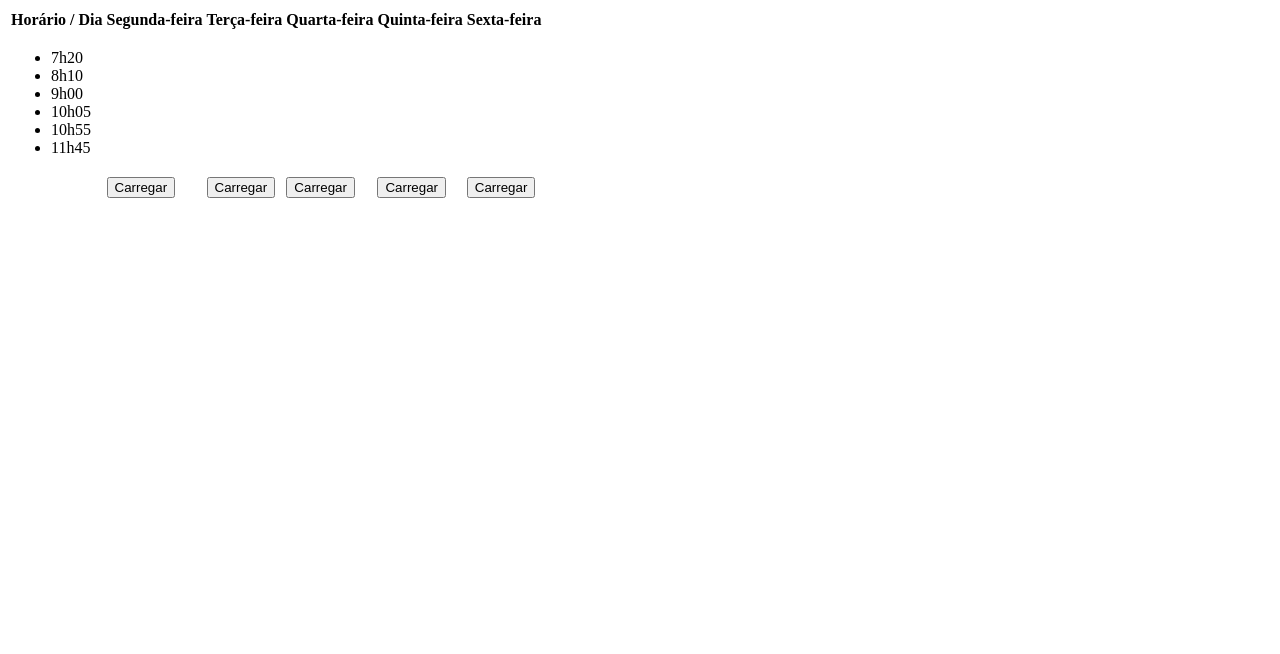
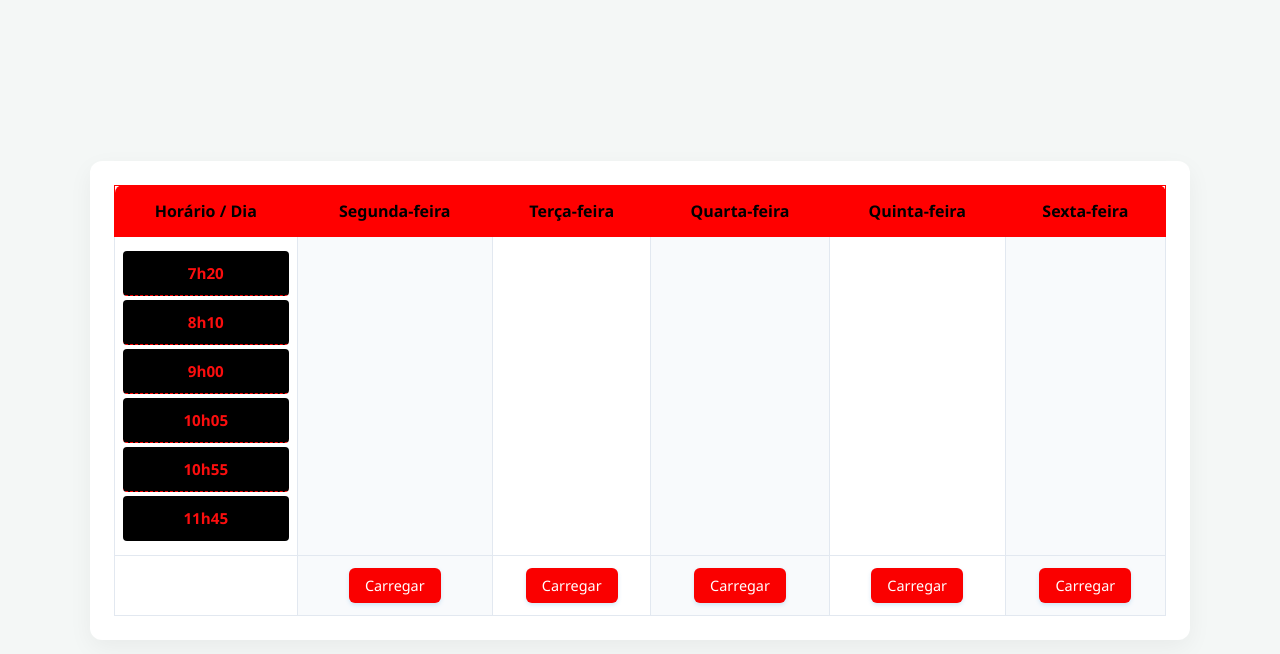
Before and after one commit to RUFFLES0107/BACK-END_api_aulas, a website: page index.html in a window 1280 px wide. Drawn offline with Linux system fonts and the light colour scheme.

Commit message:
Add files via upload

```diff
--- a/aulas.json
+++ b/aulas.json
@@ -129,7 +129,7 @@
     "Dia": "Quinta",
     "Ordem": "1° Aula",
     "Professor": "Rosa",
-    "materia": "Inovação Tecnológica e Empreendedorismo",
+    "materia": "Inovação Tec. Empreen.",
     "id": 19
   },
   {
@@ -171,14 +171,14 @@
     "Dia": "Sexta",
     "Ordem": "1° Aula",
     "Professor": "Rosa",
-    "materia": "Inovação Tecnológica e Empreendedorismo",
+    "materia": "Inovação Tec. Empreen.",
     "id": 25
   },
   {
     "Dia": "Sexta",
     "Ordem": "2° Aula",
     "Professor": "Rosa",
-    "materia": "Inovação Tecnológica e Empreendedorismo",
+    "materia": "Inovação Tec. Empreen.",
     "id": 26
   },
   {
--- a/index.html
+++ b/index.html
@@ -3,6 +3,7 @@
 <head>
     <meta charset="UTF-8">
     <meta name="viewport" content="width=device-width, initial-scale=1.0">
+    <link rel="stylesheet" href="style.css">
     <title>Horários Kennedy</title>
 </head>
 <body>
--- /dev/null
+++ b/style.css
@@ -0,0 +1,140 @@
+/* ==========================================================================
+   CONFIGURAÇÕES GERAIS E RESET
+   ========================================================================== */
+   * {
+    margin: 0;
+    padding: 0;
+    box-sizing: border-box;
+    font-family: 'Segoe UI', Tahoma, Geneva, Verdana, sans-serif;
+}
+
+body {
+    background-color: #f4f7f6;
+    color: #333;
+    display: flex;
+    flex-direction: column;
+    min-height: 100vh;
+    align-items: center;
+    justify-content: center;
+    padding: 20px;
+}
+
+main {
+    width: 100%;
+    max-width: 1100px;
+    background: #ffffff;
+    padding: 24px;
+    border-radius: 12px;
+    box-shadow: 0 8px 24px rgba(0, 0, 0, 0.05);
+    overflow-x: auto; /* Garante rolagem em telas pequenas */
+}
+
+/* ==========================================================================
+   ESTILIZAÇÃO DA TABELA
+   ========================================================================== */
+table {
+    width: 100%;
+    border-collapse: collapse;
+    text-align: center;
+    background-color: #fff;
+}
+
+th {
+    background-color: #ff0000;
+    color: #000000;
+    font-weight: 600;
+    padding: 14px;
+    font-size: 1rem;
+    border: 1px solid #ff0000;
+}
+
+th:first-child {
+    border-top-left-radius: 8px;
+}
+
+th:last-child {
+    border-top-right-radius: 8px;
+}
+
+td {
+    padding: 12px 8px;
+    border: 1px solid #e2e8f0;
+    vertical-align: top; /* Alinha o conteúdo no topo para manter simetria */
+}
+
+/* Zebra striping suave nas colunas (opcional, melhora a leitura) */
+td:nth-child(even) {
+    background-color: #f8fafc;
+}
+
+/* ==========================================================================
+   ALINHAMENTO DAS LISTAS (Horários e Matérias)
+   ========================================================================== */
+ul {
+    list-style: none; /* Remove as bolinhas da lista */
+    padding: 0;
+    margin: 0;
+    display: flex;
+    flex-direction: column;
+    gap: 0; /* Remove espaçamentos extras */
+}
+
+li {
+    height: 45px; /* Altura fixa idêntica para horários e matérias se alinharem perfeitamente */
+    display: flex;
+    align-items: center;
+    justify-content: center;
+    font-size: 0.95rem;
+    border-bottom: 1px dashed #ff0000; /* Divisória sutil entre as linhas de aula */
+}
+
+li:last-child {
+    border-bottom: none; /* Remove a linha do último item */
+}
+
+/* Estilo específico para a coluna de horários */
+td:first-child li {
+    font-weight: bold;
+    color: #fb0e0e;
+    background-color: #000000;
+    border-radius: 4px;
+    margin: 2px 0;
+}
+
+/* ==========================================================================
+   BOTÕES DE CARREGAR
+   ========================================================================== */
+button {
+    background-color: #fa0000;
+    color: white;
+    border: none;
+    padding: 8px 16px;
+    font-size: 0.9rem;
+    font-weight: 500;
+    border-radius: 6px;
+    cursor: pointer;
+    transition: background-color 0.2s ease, transform 0.1s ease;
+    box-shadow: 0 2px 4px rgba(52, 152, 219, 0.2);
+}
+
+button:hover {
+    background-color: #ff0000;
+}
+
+button:active {
+    transform: scale(0.98);
+}
+
+/* ==========================================================================
+   MENSAGENS DE STATUS (Vazio ou Erro)
+   ========================================================================== */
+td[id] {
+    font-size: 0.9rem;
+    color: #718096;
+}
+
+/* Caso queira estilizar avisos específicos via JS text */
+.error-msg {
+    color: #e74c3c;
+    font-weight: 500;
+}
```
